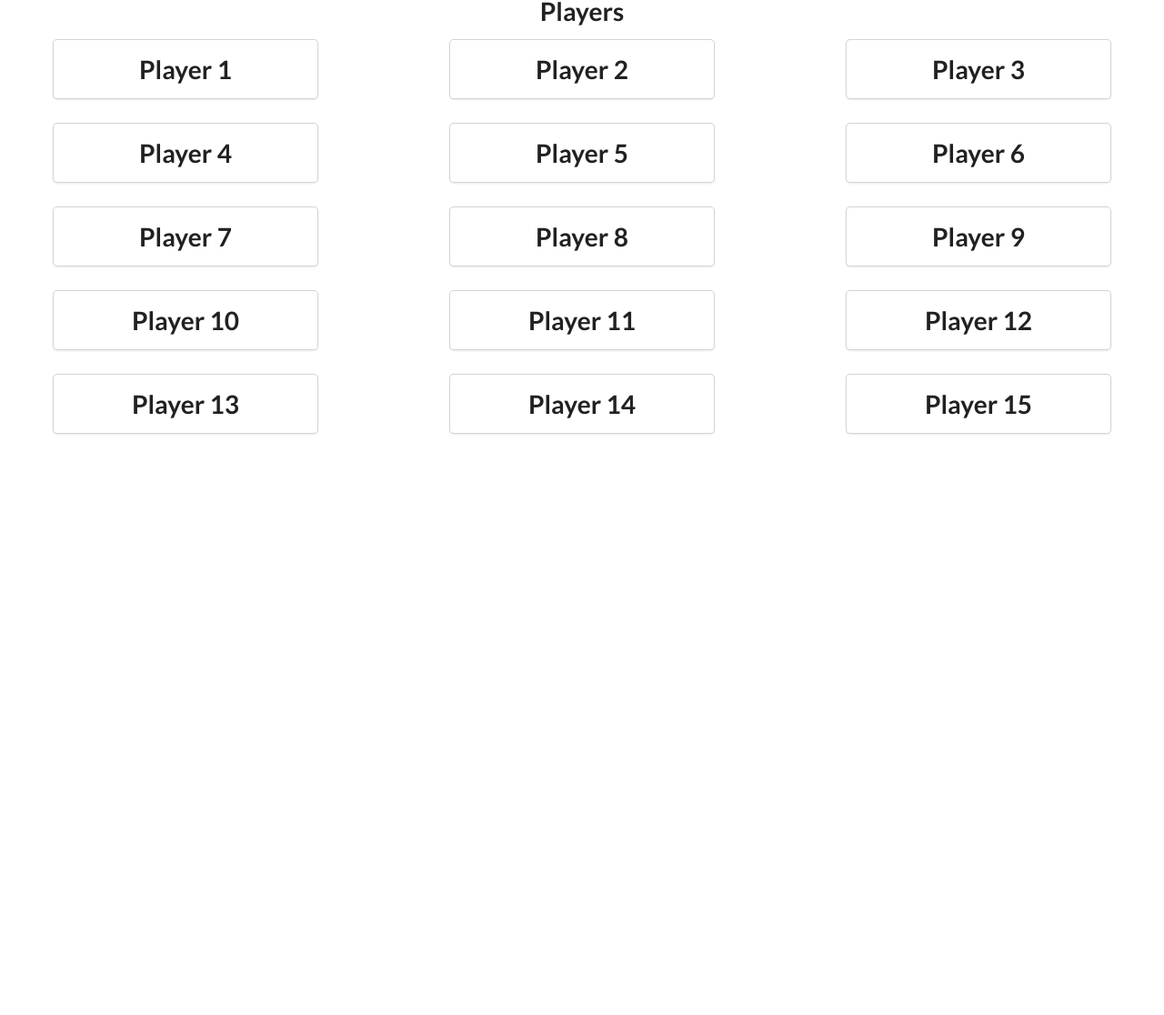
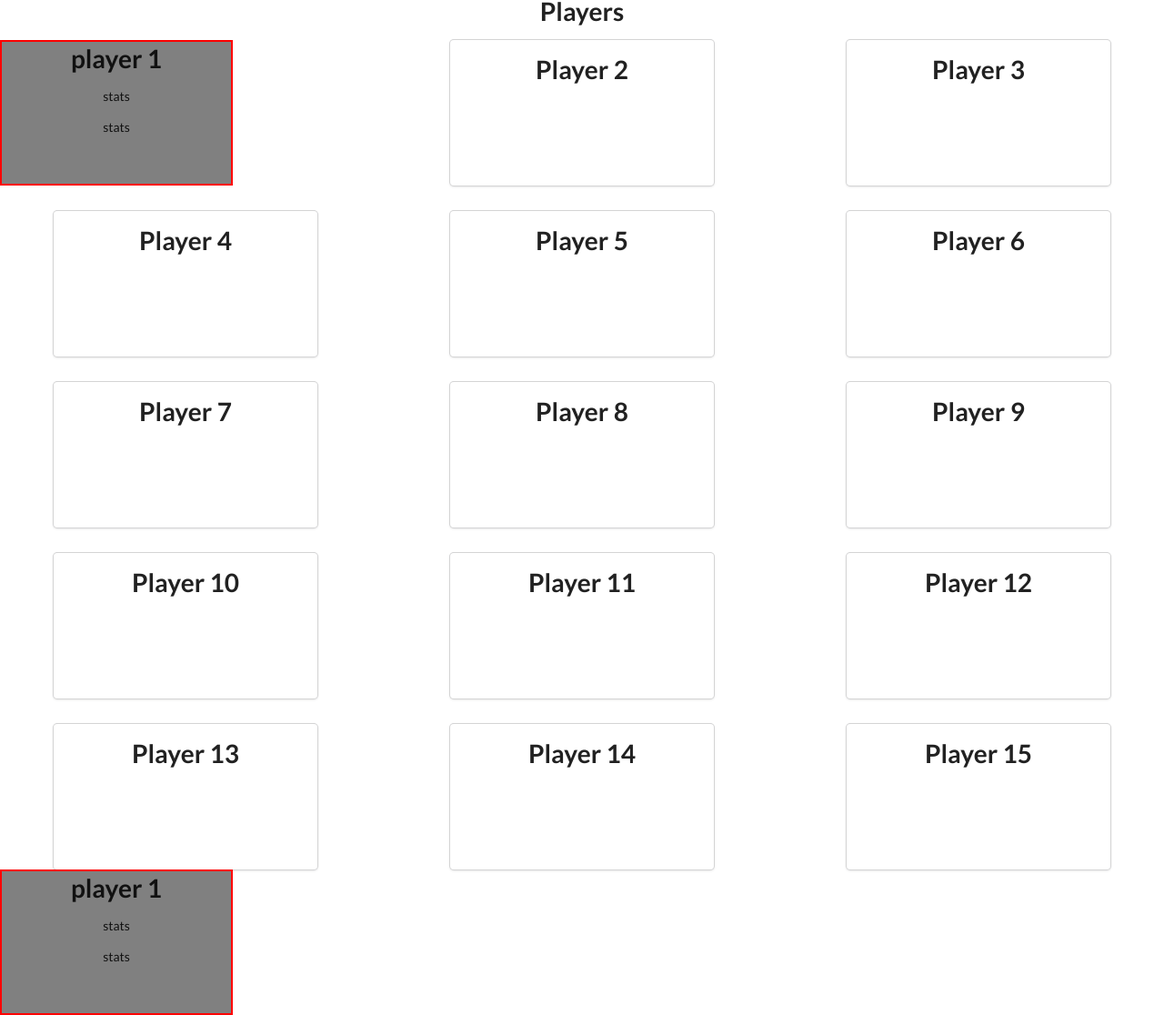
Before and after one commit to DevonMcfarlen/DallasMavericksPlayerStats, a website: page secondpage.html in a window 1280 px wide. Shown: the part 6-1122 px from the top of the page at 91% size. Before the commit the page ends 800 px from the top, so only its background shows below. Drawn offline with nearby package versions, Linux system fonts and the light colour scheme.

Commit message:
created sample flip card

```diff
--- a/assets/css/style.css
+++ b/assets/css/style.css
@@ -7,7 +7,7 @@ h1{
     font-family: 'Arvo', serif;
     font-size: xx-large;
 }
-input{
+.searchInput{
     width: 20vw;
 }
 .search-engine{
@@ -26,3 +26,50 @@ input{
 .action{
     margin-bottom:25px;
 }
+
+.flip-card {
+    position:relative;
+    width:100%;
+    height:100%;
+    transform-style:preserve-3d;
+    transition:all 0.5s ease-in-out;
+    z-index:1;
+}
+
+.flip-card .front,
+.flip-card .back{
+    position:absolute;
+    width:100%;
+    height:100%;
+    text-align: center;
+    /*background: #fff;*/
+    backface-visibility: hidden;
+    border-radius: 0 20px 0 20px;
+}
+.flip-card .back{
+    transform:rotateX(180deg);
+    color:000;
+    /*background:#fff;*/
+}
+.flipInput{
+    display:none;
+}
+
+:checked + .flip-card{
+    transform:rotateX(180deg);
+}
+/*label:hover :checked + .flip-card{
+    transform:rotateX(175deg);
+    /*box-shadow: 0 20px 20px rgba(255, 255, 255, 0.2);
+}*/
+
+.flip-card{
+    border:2px solid red;
+    width:20vw;
+    height:20vh;
+    background: grey;
+}
+
+.content{
+    height:20vh;
+}
--- a/secondpage.html
+++ b/secondpage.html
@@ -17,13 +17,26 @@
   <body>
     <h1>Players</h1>
     <div class="ui three column grid">
-        <div class="column">
-          <div class="ui centered card">
-            <div class="content">
-              <h1 class="playername">Player 1</h1>
-            </div>
-          </div>
-        </div>
+
+          <div class="column">
+              <label>
+                <input class="flipInput" type="checkbox"/>
+              <div class="flip-card">
+                <div class="front">
+                  <h1>player 1</h1>
+                  <p>stats</p>
+                  <p>stats</p>
+                </div>
+                <div class="back">
+                  <h1>2023</h1>
+                  <hr/>
+                  <p>picture</p>
+                  <hr/>
+                  <p class="click">click to flip</p>
+                </div>
+              </div>
+              </label>
+              </div>
         <div class="column">
           <div class="ui centered card">
             <div class="content">
@@ -130,7 +143,36 @@
             </div>
           </div>
         </div>
-      </div>
+        </div>
+
+
+
+
+<label>
+  <input class="flipInput" type="checkbox"/>
+<div class="flip-card">
+  <div class="front">
+    <h1>player 1</h1>
+    <p>stats</p>
+    <p>stats</p>
+  </div>
+  <div class="back">
+    <h1>2023</h1>
+    <hr/>
+    <p>picture</p>
+    <hr/>
+    <p class="click">click to flip</p>
+  </div>
+</div>
+
+</label>
+
+
+
+
+
+
+
       <script src="assets/js/script.js"></script>
   </body>
 </html>
```
Also changed, not shown: assets/js/script.js (+17 -0 lines), index.html (+2 -2 lines).
